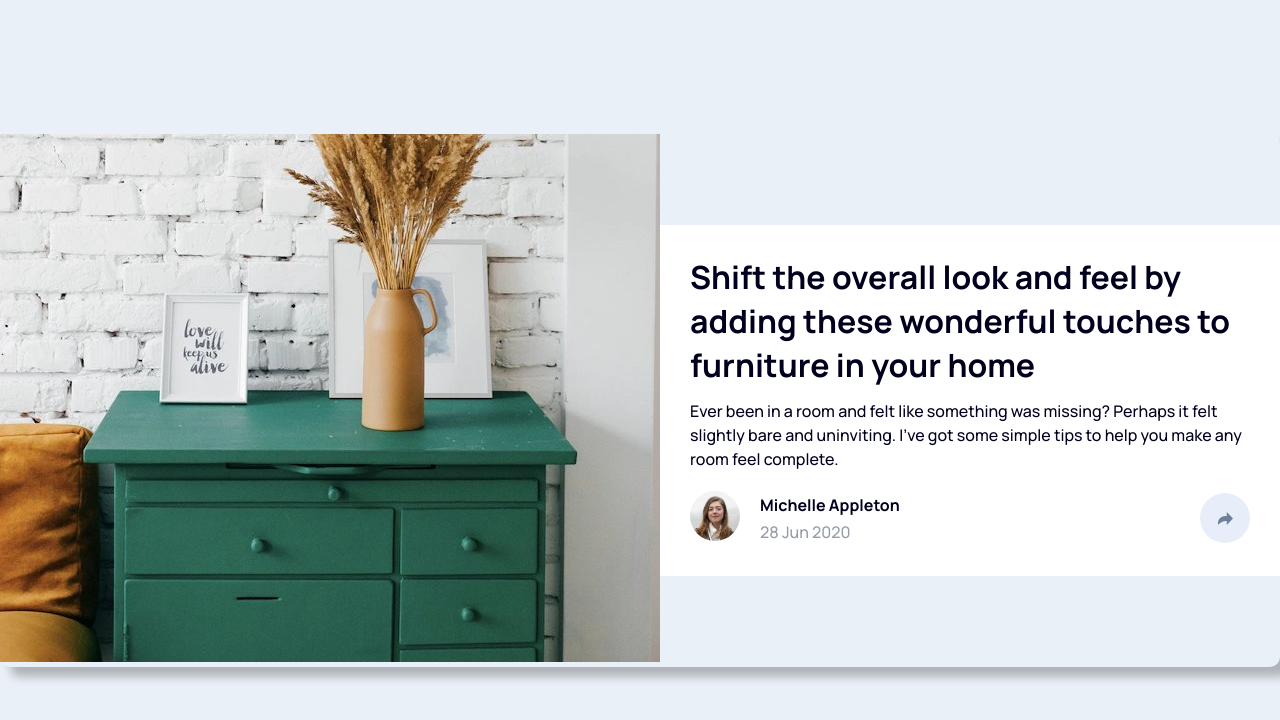
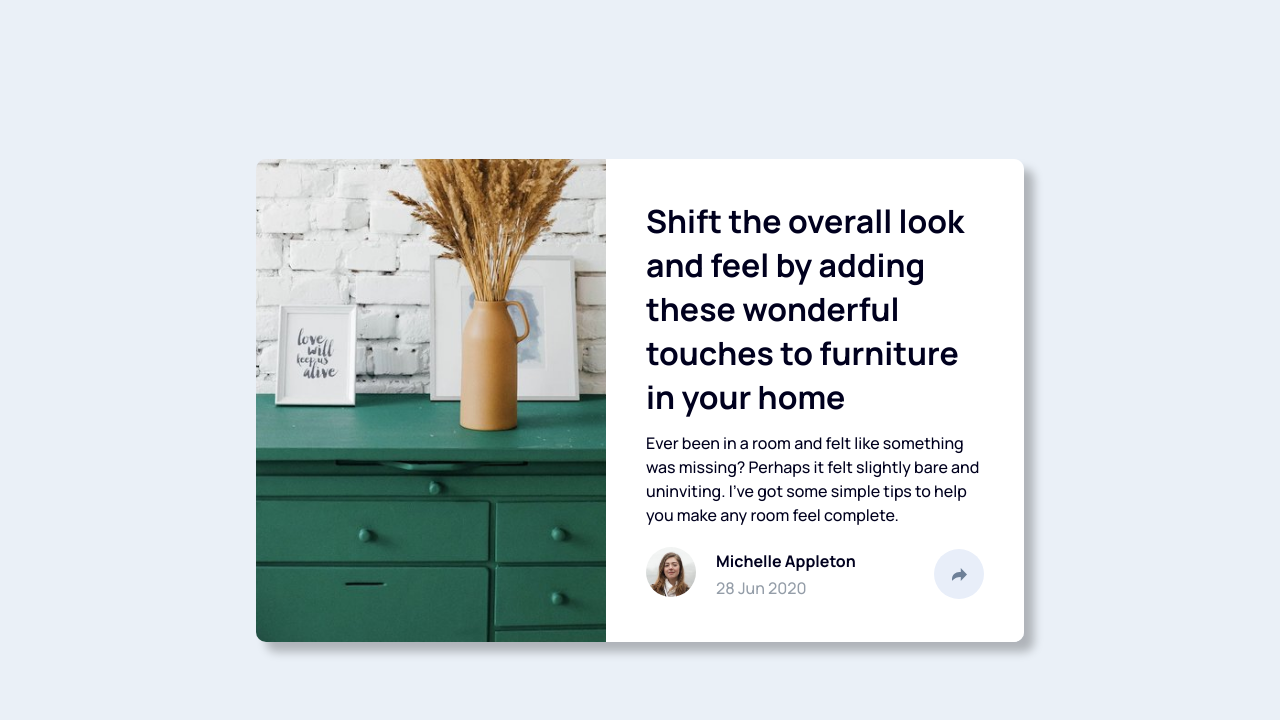
Before and after one commit to sparklaunch/07.ArticlePreview, a Svelte app in the folder article-preview/: page / in a window 1280 px wide. Shown: the top 720 px of the page. Built offline with nearby package versions, Linux system fonts and the light colour scheme.

Commit message:
Add the left photo part

```diff
--- a/article-preview/src/components/Card.svelte
+++ b/article-preview/src/components/Card.svelte
@@ -13,6 +13,8 @@
         border-radius: 10px;
         box-shadow: 10px 10px 10px rgba(0, 0, 0, 0.25);
         display: flex;
-        align-items: center;
+        align-items: stretch;
+        width: 60%;
+        overflow: hidden;
     }
 </style>
--- a/article-preview/src/components/Left.svelte
+++ b/article-preview/src/components/Left.svelte
@@ -3,6 +3,14 @@
 </div>
 
 <style>
+    #left {
+        min-width: 350px;
+        overflow: hidden;
+    }
     #left > img {
+        /* Es importante */
+        width: 100%;
+        height: 100%;
+        object-fit: cover;
     }
 </style>
--- a/article-preview/src/components/Right.svelte
+++ b/article-preview/src/components/Right.svelte
@@ -10,7 +10,7 @@
 
 <style>
     #right {
-        padding: 30px;
+        padding: 40px;
         background-color: white;
     }
 </style>
```
